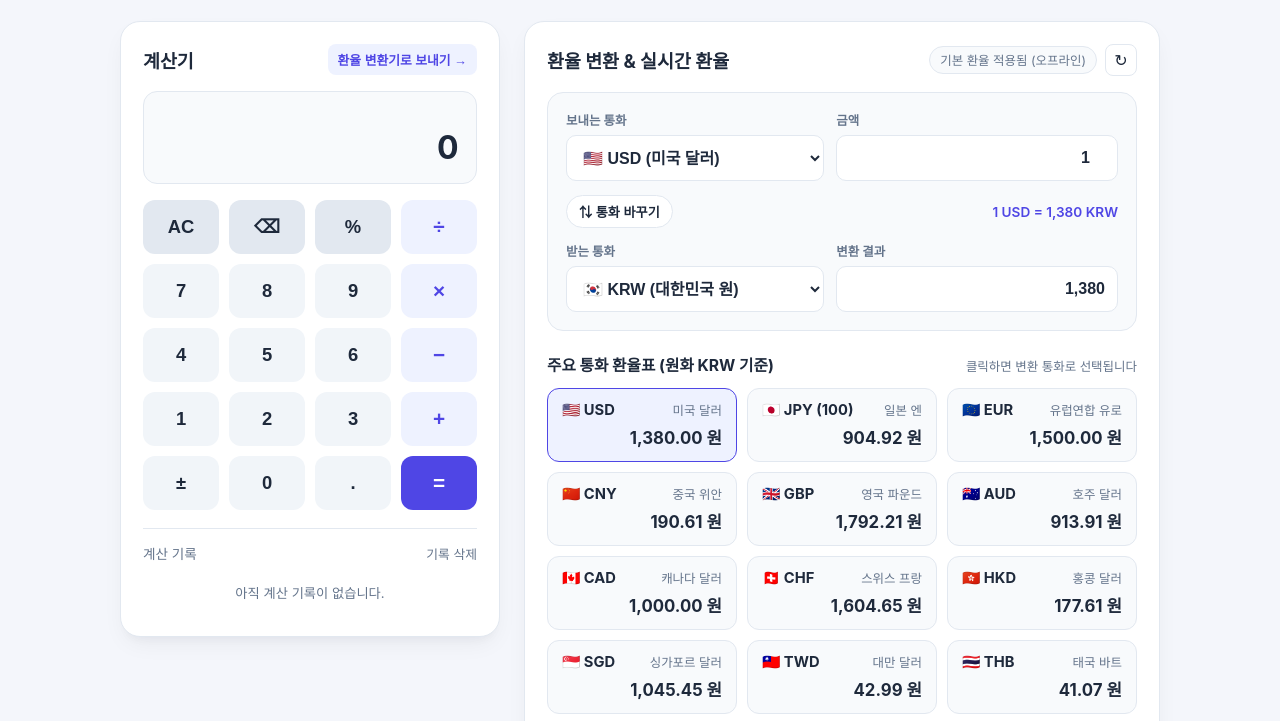
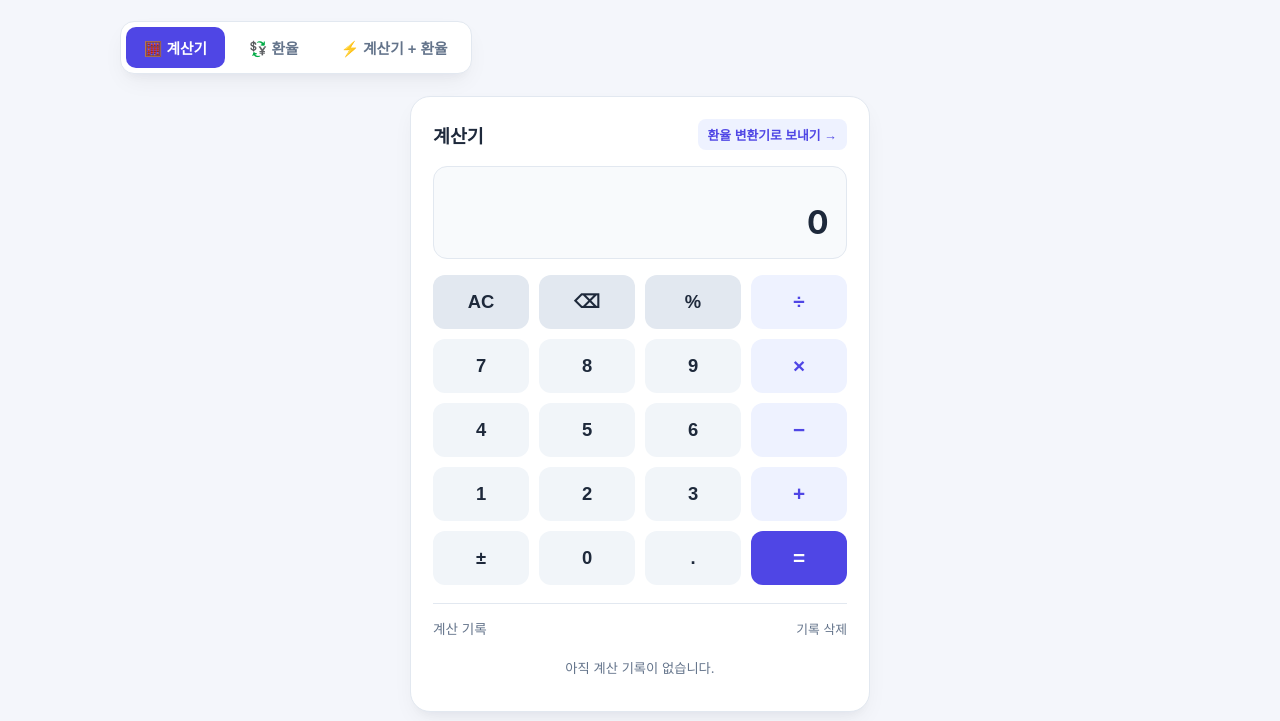
Before and after one commit to van-ai-art/test_1026, a plain HTML site: page index.html in a window 1280 px wide. Shown: the part 91-812 px from the top of the page. Drawn offline with Linux system fonts and the light colour scheme; no server answers.

Commit message:
Add top navigation tabs for Calculator, Exchange Rate, and Combined view

```diff
--- a/index.html
+++ b/index.html
@@ -20,9 +20,22 @@
       </div>
     </header>
 
-    <main class="main-grid">
+    <!-- 상단 뷰 선택 메뉴 -->
+    <nav class="view-tabs" aria-label="화면 모드 선택">
+      <button type="button" class="view-tab-btn active" data-view="calc">
+        🧮 계산기
+      </button>
+      <button type="button" class="view-tab-btn" data-view="exchange">
+        💱 환율
+      </button>
+      <button type="button" class="view-tab-btn" data-view="both">
+        ⚡ 계산기 + 환율
+      </button>
+    </nav>
+
+    <main id="main-grid" class="main-grid" data-view="calc">
       <!-- 왼쪽: 계산기 섹션 -->
-      <section class="card calculator-section">
+      <section id="calculator-section" class="card calculator-section">
         <div class="section-header">
           <h2>계산기</h2>
           <button id="send-to-converter" class="small-action-btn" title="현재 값을 환율 변환 금액으로 복사">
@@ -74,7 +87,7 @@
       </section>
 
       <!-- 오른쪽: 환율 변환 및 실시간 환율표 섹션 -->
-      <section class="card exchange-section">
+      <section id="exchange-section" class="card exchange-section">
         <div class="section-header">
           <h2>환율 변환 &amp; 실시간 환율</h2>
           <div class="rate-status">
--- a/script.js
+++ b/script.js
@@ -435,9 +435,30 @@ document.getElementById('refresh-rates').addEventListener('click', () => {
   fetchExchangeRates();
 });
 
+// ---------------- 상단 뷰 탭 전환 (계산기 / 환율 / 계산기 + 환율) ----------------
+const mainGridEl = document.getElementById('main-grid');
+const viewTabBtns = document.querySelectorAll('.view-tab-btn');
+
+function setViewMode(viewMode) {
+  if (!mainGridEl) return;
+  mainGridEl.setAttribute('data-view', viewMode);
+  viewTabBtns.forEach((btn) => {
+    btn.classList.toggle('active', btn.dataset.view === viewMode);
+  });
+}
+
+viewTabBtns.forEach((btn) => {
+  btn.addEventListener('click', () => {
+    setViewMode(btn.dataset.view);
+  });
+});
+
 document.getElementById('send-to-converter').addEventListener('click', () => {
   const val = parseFloat(calcState.currentInput);
   if (!isNaN(val) && val >= 0) {
+    if (mainGridEl && mainGridEl.getAttribute('data-view') === 'calc') {
+      setViewMode('both');
+    }
     fromAmountInput.value = val;
     updateConversion();
     fromAmountInput.focus();
--- a/style.css
+++ b/style.css
@@ -106,6 +106,41 @@ body {
   transform: translateY(-1px);
 }
 
+/* 상단 뷰 선택 탭 */
+.view-tabs {
+  display: inline-flex;
+  background: var(--card-bg);
+  border: 1px solid var(--border-color);
+  padding: 5px;
+  border-radius: 14px;
+  gap: 6px;
+  margin-bottom: 22px;
+  box-shadow: var(--shadow);
+  flex-wrap: wrap;
+}
+
+.view-tab-btn {
+  background: transparent;
+  border: none;
+  color: var(--text-secondary);
+  padding: 10px 18px;
+  border-radius: 10px;
+  font-size: 0.92rem;
+  font-weight: 700;
+  cursor: pointer;
+  transition: all 0.18s ease;
+}
+
+.view-tab-btn:hover {
+  color: var(--text-primary);
+  background: var(--display-bg);
+}
+
+.view-tab-btn.active {
+  background: var(--key-eq-bg);
+  color: #ffffff;
+}
+
 .main-grid {
   display: grid;
   grid-template-columns: 380px 1fr;
@@ -113,8 +148,33 @@ body {
   align-items: start;
 }
 
+/* 단독 계산기 모드 */
+.main-grid[data-view="calc"] {
+  grid-template-columns: minmax(0, 460px);
+  justify-content: center;
+}
+
+.main-grid[data-view="calc"] .exchange-section {
+  display: none;
+}
+
+/* 단독 환율 모드 */
+.main-grid[data-view="exchange"] {
+  grid-template-columns: 1fr;
+}
+
+.main-grid[data-view="exchange"] .calculator-section {
+  display: none;
+}
+
+/* 계산기 + 환율 동시 표시 모드 */
+.main-grid[data-view="both"] {
+  grid-template-columns: 380px 1fr;
+}
+
 @media (max-width: 860px) {
-  .main-grid {
+  .main-grid,
+  .main-grid[data-view="both"] {
     grid-template-columns: 1fr;
   }
 }
```
